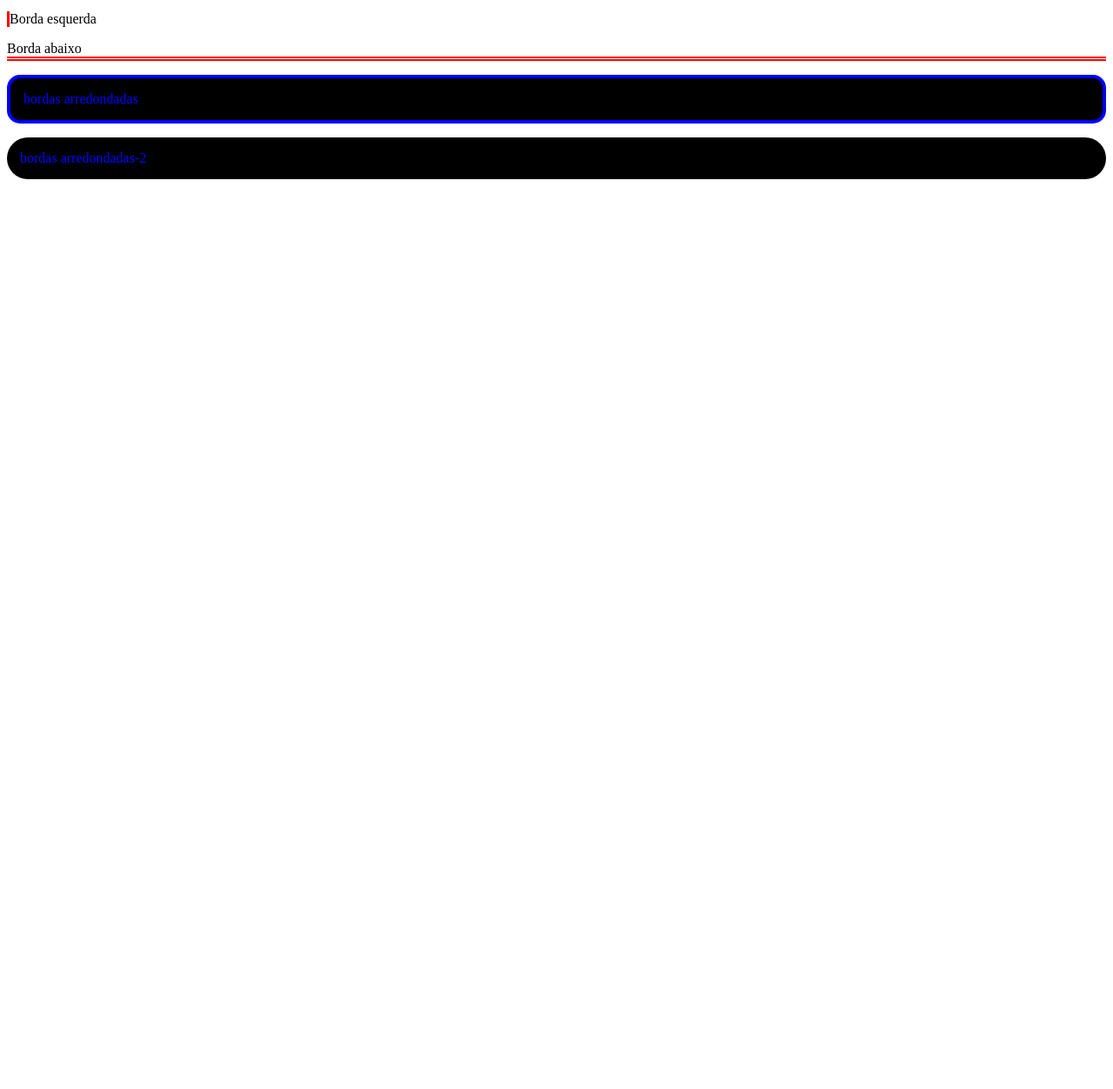
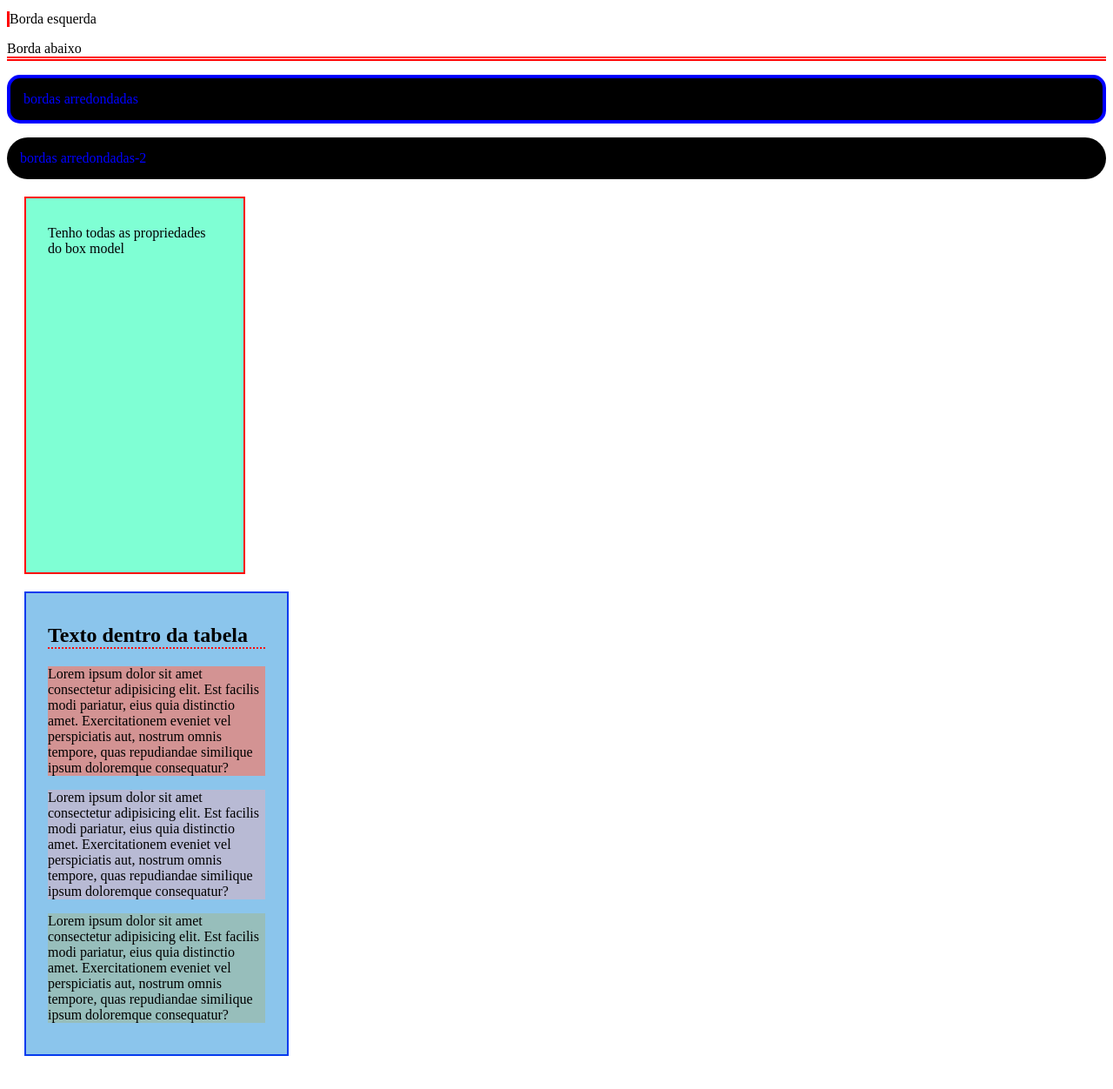
Before and after one commit to gabysenac/13-03-html, a plain HTML site: page index.html in a window 1280 px wide. Shown: the part 2597-3849 px from the top of the page at 87% size. Before the commit the page ends 3327 px from the top, so only its background shows below. Drawn offline with Linux system fonts and the light colour scheme.

Commit message:
desafio box

```diff
--- a/css/style.css
+++ b/css/style.css
@@ -171,3 +171,42 @@
     padding: 15px;
     border-radius: 25px;
 }
+
+/* 22 box model */
+.box-model{
+    margin: 20px;
+    background-color: aquamarine;
+    padding: 15px 25px;
+    border: 2px solid red;
+    width: 200px;
+    height: 400px;
+
+}
+
+
+
+
+
+/* Desafio da box model */
+.box-model-desafio{
+    margin: 20px;
+    background-color: rgb(139, 197, 236);
+    padding: 15px 25px;
+    border: 2px solid rgb(5, 59, 238);
+    width: 250px;
+    height: 500px;
+}
+
+
+
+#p12{
+    background-color: rgb(211, 147, 147);
+}
+
+#p2{
+    background-color: rgb(184, 186, 212);
+}
+
+#p8{
+    background-color: rgb(151, 190, 187);
+}
--- a/index.html
+++ b/index.html
@@ -127,6 +127,35 @@
     <p class="arredondadas">bordas arredondadas</p>
     <p class="arredondadas-2">bordas arredondadas-2</p>
 
+    <!-- 22 box model -->
+    <div class="box-model">
+        <p>Tenho todas as propriedades do box model</p>
+    </div>
+
+
+
+
+
+
+
+
+
+
+    <!-- Desafio da box model -->
+    <div class="box-model-desafio">
+        <h2 class="desafio box"> Texto dentro da tabela</h2>
+        <p id="p12">
+            Lorem ipsum dolor sit amet consectetur adipisicing elit. Est facilis modi pariatur, eius quia distinctio amet. Exercitationem eveniet vel perspiciatis aut, nostrum omnis tempore, quas repudiandae similique ipsum doloremque consequatur?</p>
+
+            <p id="p2">
+                Lorem ipsum dolor sit amet consectetur adipisicing elit. Est facilis modi pariatur, eius quia distinctio amet. Exercitationem eveniet vel perspiciatis aut, nostrum omnis tempore, quas repudiandae similique ipsum doloremque consequatur?</p>
+
+             <p id="p8">
+             Lorem ipsum dolor sit amet consectetur adipisicing elit. Est facilis modi pariatur, eius quia distinctio amet. Exercitationem eveniet vel perspiciatis aut, nostrum omnis tempore, quas repudiandae similique ipsum doloremque consequatur?
+            </p>
+
+    </div>
+
 
 
 
```
